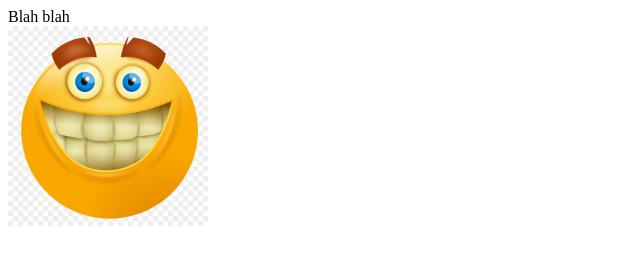
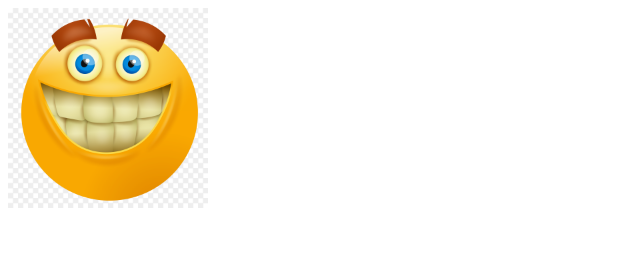
Before and after one commit to c-doru/website, a plain HTML site: page index.html in a window 1280 px wide. Shown: the whole page, without its empty margins (0-640 px from the left). Drawn offline with Linux system fonts and the light colour scheme.

Commit message:
Update index.html

```diff
--- a/index.html
+++ b/index.html
@@ -8,8 +8,6 @@
     </head>
 
     <body>
-        Blah blah<br>
-
 		<img src="smiley.png" alt="Smile!" style="width:200px;height:200px;">
     </body>
 </html>
```
